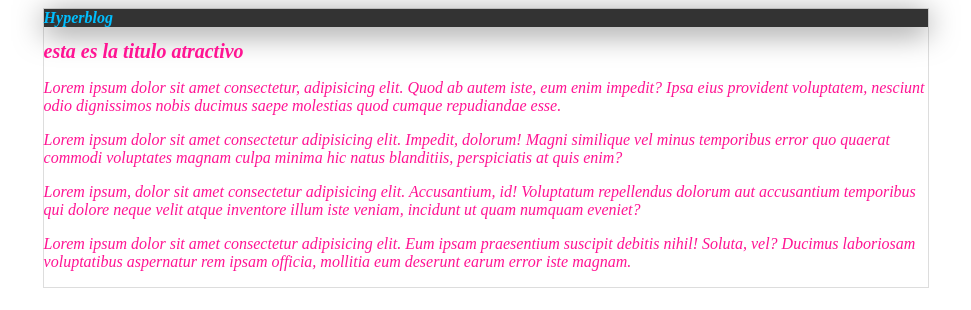
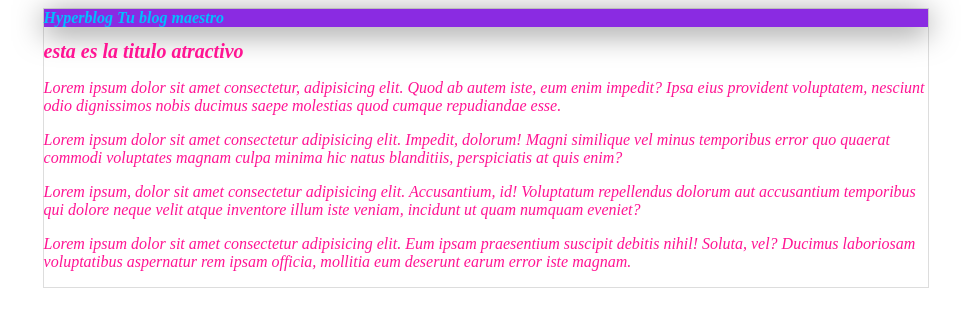
Before and after one commit to luisantomartinez/Hyperblog, a plain HTML site: page index.html in a window 1280 px wide. Shown: the whole page, without its empty margins (154-1125 px from the left). Drawn offline with Linux system fonts and the light colour scheme.

Commit message:
Modificacion de cabecera para alterar

```diff
--- a/css/estilo.css
+++ b/css/estilo.css
@@ -8,7 +8,7 @@ body
 
 #cabecera
 {
-    background: #333333;
+    background: blueviolet;
     box-shadow: 0px 5px 30px 0px rgba(0, 0, 0, 0.5);
     color: deepskyblue;
     font-weight: bold;
--- a/index.html
+++ b/index.html
@@ -7,7 +7,7 @@
 <body>
 <div id="container">
     <div id ="post">
-        <div id="cabecera">Hyperblog</div>
+        <div id="cabecera">Hyperblog Tu blog maestro</div>
     <h1>esta es la titulo atractivo</h1>
     <p>Lorem ipsum dolor sit amet consectetur, adipisicing elit. Quod ab autem iste, eum enim impedit? Ipsa eius provident voluptatem, nesciunt odio dignissimos nobis ducimus saepe molestias quod cumque repudiandae esse.</p>
      <p>Lorem ipsum dolor sit amet consectetur adipisicing elit. Impedit, dolorum! Magni similique vel minus temporibus error quo quaerat commodi voluptates magnam culpa minima hic natus blanditiis, perspiciatis at quis enim?</p>
```
